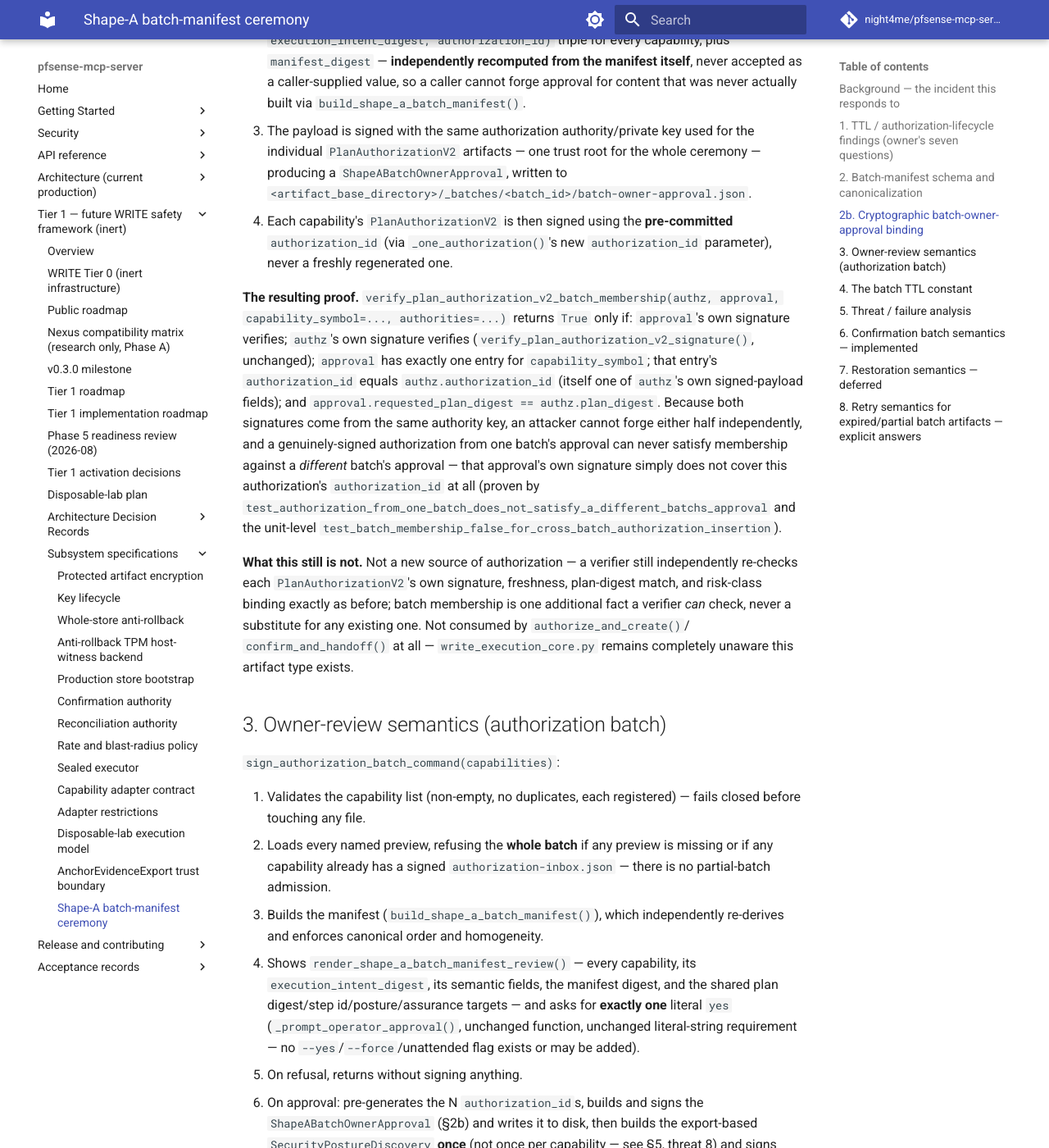
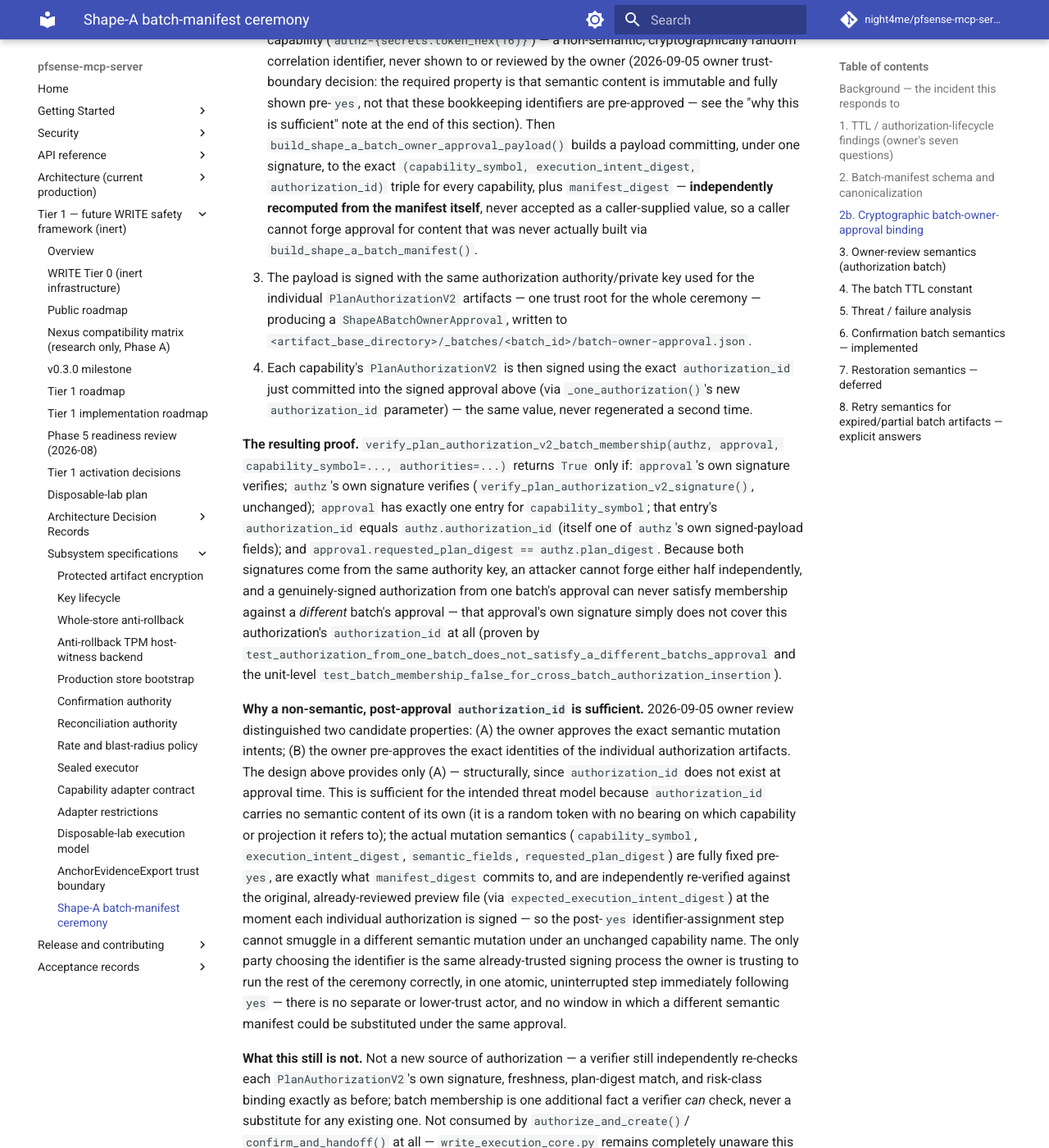
Before and after one commit to night4me/pfsense-mcp-server, an MkDocs documentation site: the page built from docs/tier1/specs/shape_a_batch_manifest_ceremony.md, in a window 1280 px wide and 1400 px high, scrolled down 3940 px. Shown: the whole window at 82% size. Built offline with MkDocs 1.6.1 and Material for MkDocs 9.7.7, drawn with Linux system fonts in a browser that asks for light colours; comment, search, counter and statistics services are not loaded; some of the changed text lies outside the part shown.

Commit message:
fix(docs): correct authorization_id generation-timing claim in batch ceremony docs
The module docstring, an inline comment, and the spec doc all incorrectly
stated that authorization_id is pre-generated before the owner's yes
prompt. Tracing sign_authorization_batch_command()'s actual control flow
shows the authorization_ids dict is built strictly after
_prompt_operator_approval() returns True, atomically with signing
ShapeABatchOwnerApproval. No behavior changed -- this corrects prose to
match already-tested code, and documents why a non-semantic, post-approval
authorization_id is cryptographically sufficient (owner trust-boundary
decision: approve exact semantic mutation intents, not artifact identities).

Co-Authored-By: Claude Sonnet 5 <noreply@anthropic.com>
Claude-Session: https://claude.ai/code/session_01FctdZTKqbZoKYt8YY5TmzW

```diff
--- a/docs/tier1/specs/shape_a_batch_manifest_ceremony.md
+++ b/docs/tier1/specs/shape_a_batch_manifest_ceremony.md
@@ -162,11 +162,20 @@ binding mechanism uses a field `PlanAuthorizationV2` already has —
 `authorization_id` — rather than evolving that shared, already-shipped
 schema:
 
-1. Before the owner is shown the manifest review, the signer pre-generates
-   one `authorization_id` per capability (`authz-{secrets.token_hex(16)}`) —
-   these are never shown to the owner (they are meaningless random tokens,
-   not reviewable content) and never regenerated afterward.
-2. On the owner's single `yes`, `build_shape_a_batch_owner_approval_payload()`
+1. The owner's review and `yes` cover only the manifest's fixed semantic
+   content — `batch_id`, `manifest_digest`, and every capability's
+   `execution_intent_digest`/projection — all already computed and displayed
+   before the prompt. `authorization_id` does not exist yet at that point:
+   `ShapeABatchManifest`/`ShapeABatchManifestEntry` have no such field, so it
+   cannot be part of what is reviewed or approved.
+2. Only *after* the owner's single `yes`, the signer generates one
+   `authorization_id` per capability (`authz-{secrets.token_hex(16)}`) — a
+   non-semantic, cryptographically random correlation identifier, never shown
+   to or reviewed by the owner (2026-09-05 owner trust-boundary decision: the
+   required property is that semantic content is immutable and fully shown
+   pre-`yes`, not that these bookkeeping identifiers are pre-approved — see
+   the "why this is sufficient" note at the end of this section). Then
+   `build_shape_a_batch_owner_approval_payload()`
    builds a payload committing, under one signature, to the exact
    `(capability_symbol, execution_intent_digest, authorization_id)` triple for
    every capability, plus `manifest_digest` — **independently recomputed from
@@ -177,9 +186,10 @@ schema:
    used for the individual `PlanAuthorizationV2` artifacts — one trust root
    for the whole ceremony — producing a `ShapeABatchOwnerApproval`, written to
    `<artifact_base_directory>/_batches/<batch_id>/batch-owner-approval.json`.
-4. Each capability's `PlanAuthorizationV2` is then signed using the
-   **pre-committed** `authorization_id` (via `_one_authorization()`'s new
-   `authorization_id` parameter), never a freshly regenerated one.
+4. Each capability's `PlanAuthorizationV2` is then signed using the exact
+   `authorization_id` just committed into the signed approval above (via
+   `_one_authorization()`'s new `authorization_id` parameter) — the same
+   value, never regenerated a second time.
 
 **The resulting proof.** `verify_plan_authorization_v2_batch_membership(authz,
 approval, capability_symbol=..., authorities=...)` returns `True` only if:
@@ -196,6 +206,27 @@ authorization's `authorization_id` at all (proven by
 `test_authorization_from_one_batch_does_not_satisfy_a_different_batchs_approval`
 and the unit-level
 `test_batch_membership_false_for_cross_batch_authorization_insertion`).
+
+**Why a non-semantic, post-approval `authorization_id` is sufficient.**
+2026-09-05 owner review distinguished two candidate properties: (A) the owner
+approves the exact semantic mutation intents; (B) the owner pre-approves the
+exact identities of the individual authorization artifacts. The design above
+provides only (A) — structurally, since `authorization_id` does not exist at
+approval time. This is sufficient for the intended threat model because
+`authorization_id` carries no semantic content of its own (it is a random
+token with no bearing on which capability or projection it refers to); the
+actual mutation semantics (`capability_symbol`, `execution_intent_digest`,
+`semantic_fields`, `requested_plan_digest`) are fully fixed pre-`yes`, are
+exactly what `manifest_digest` commits to, and are independently re-verified
+against the original, already-reviewed preview file (via
+`expected_execution_intent_digest`) at the moment each individual
+authorization is signed — so the post-`yes` identifier-assignment step cannot
+smuggle in a different semantic mutation under an unchanged capability name.
+The only party choosing the identifier is the same already-trusted signing
+process the owner is trusting to run the rest of the ceremony correctly, in
+one atomic, uninterrupted step immediately following `yes` — there is no
+separate or lower-trust actor, and no window in which a different semantic
+manifest could be substituted under the same approval.
 
 **What this still is not.** Not a new source of authorization — a verifier
 still independently re-checks each `PlanAuthorizationV2`'s own signature,
@@ -223,23 +254,24 @@ unaware this artifact type exists.
    function, unchanged literal-string requirement — no
    `--yes`/`--force`/unattended flag exists or may be added).
 5. On refusal, returns without signing anything.
-6. On approval: pre-generates the N `authorization_id`s, builds and signs the
-   `ShapeABatchOwnerApproval` (§2b) and writes it to disk, then builds the
-   export-based `SecurityPostureDiscovery` **once** (not once per capability —
-   see §5, threat 8) and signs each capability's `PlanAuthorizationV2` via the
-   unchanged `_one_authorization()` body, now called with
-   `require_approval=False` (no second prompt),
+6. On approval: *only now* generates the N `authorization_id`s, builds and
+   signs the `ShapeABatchOwnerApproval` (§2b) and writes it to disk, then
+   builds the export-based `SecurityPostureDiscovery` **once** (not once per
+   capability — see §5, threat 8) and signs each capability's
+   `PlanAuthorizationV2` via the unchanged `_one_authorization()` body, now
+   called with `require_approval=False` (no second prompt),
    `validity=_BATCH_AUTHORIZATION_VALIDITY` (§4), the shared `discovery`, the
-   pre-committed `authorization_id`, and `expected_execution_intent_digest`
-   bound to what the owner actually saw in the manifest (§5, threat 4).
+   `authorization_id` just committed into the signed approval, and
+   `expected_execution_intent_digest` bound to what the owner actually saw in
+   the manifest (§5, threat 4).
 
 The ordinary single-capability `sign-authorization` path
 (`sign_authorization_command()` → `_one_authorization()` with all new
 parameters at their defaults) is **unmodified**: default
 `require_approval=True`, default `validity=_AUTHORIZATION_VALIDITY` (5
 minutes, shared with `alias_description_signing.py`), no expected-digest
-check, no pre-committed `authorization_id` (a fresh random one is generated,
-exactly as before). `test_ordinary_single_capability_path_is_unaffected`
+check, no batch-approval-committed `authorization_id` (a fresh random one is
+generated, exactly as before). `test_ordinary_single_capability_path_is_unaffected`
 proves this.
 
 ## 4. The batch TTL constant
@@ -369,14 +401,17 @@ already-created `RecoveryContract` (own `contract_id`/`operation_id`/
 `intent_digest`), and these are never expected to match across capabilities
 even within one homogeneous batch.
 
-**Binding uses pre-existing identifiers, not a pre-generated one.** Unlike
-`PlanAuthorizationV2.authorization_id` (signer-generated, so it can be
-pre-committed before the prompt), `ConfirmationEvidence.contract_id`/
-`operation_id` are never chosen by the signer — they already exist on the
-already-created `RecoveryContract`, read unchanged from the pending request on
-disk. `ShapeAConfirmationBatchOwnerApproval`'s signed payload therefore
-commits directly to the exact `(capability_symbol, contract_id, operation_id,
-intent_digest)` tuple for every capability, rather than to a pre-generated ID.
+**Binding uses pre-existing identifiers, not a signer-generated one.** Unlike
+`PlanAuthorizationV2.authorization_id` (signer-generated, non-semantic, and
+assigned only *after* the owner's `yes` — see §2b's "why a non-semantic,
+post-approval `authorization_id` is sufficient"), `ConfirmationEvidence.
+contract_id`/`operation_id` are never chosen by the signer at all — they
+already exist on the already-created `RecoveryContract`, read unchanged from
+the pending request on disk, and so are already fixed and already part of
+what the owner reviews. `ShapeAConfirmationBatchOwnerApproval`'s signed
+payload therefore commits directly to the exact `(capability_symbol,
+contract_id, operation_id, intent_digest)` tuple for every capability, rather
+than to any post-approval-generated identifier.
 `verify_confirmation_evidence_batch_membership()` is the exact mirror of
 `verify_plan_authorization_v2_batch_membership()` (§2b), proven by
 `test_every_produced_evidence_satisfies_batch_membership_against_its_own_approval`
```
Also changed, not shown: 2 other files.
